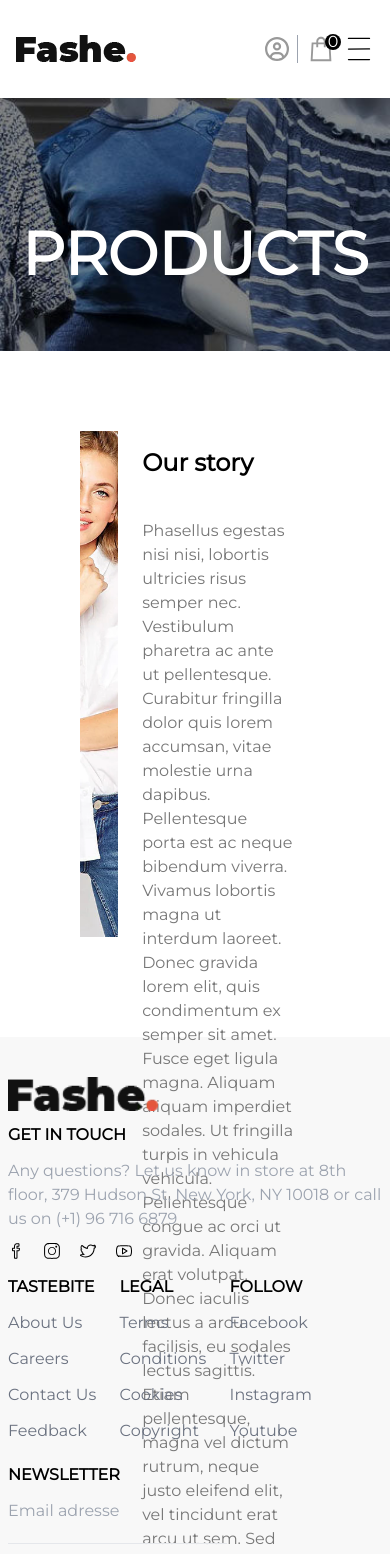
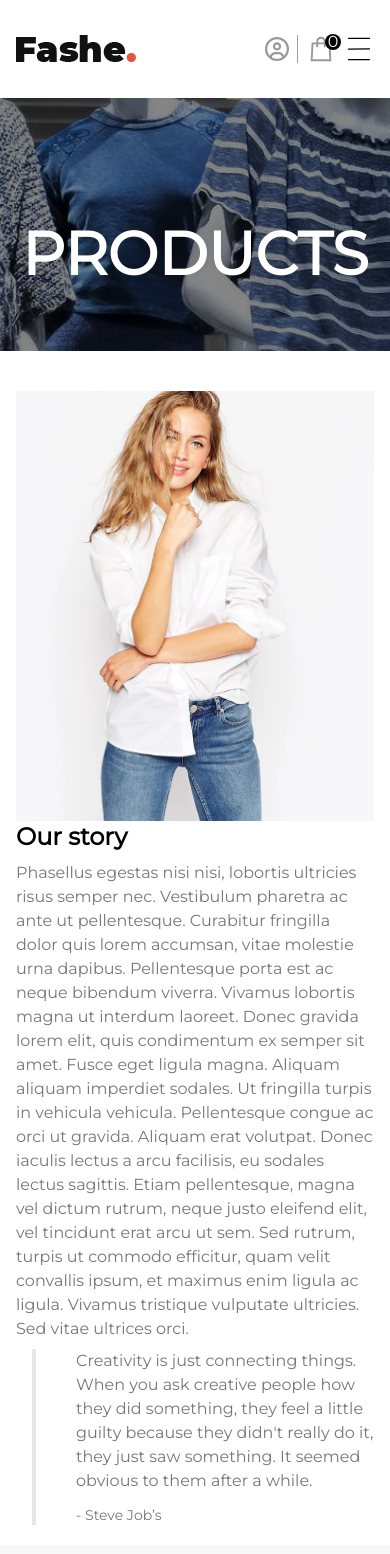
Before and after one commit to sarachafikidrissi/React_Final_Project_Sara_Chafik_idrissi, a React (Create React App) app: page /about in a window 390 px wide. Shown: the top 1554 px of the page. Built offline with nearby package versions, Linux system fonts and the light colour scheme.

Commit message:
add responsivity to about page

```diff
--- a/src/pages/About/About.jsx
+++ b/src/pages/About/About.jsx
@@ -4,7 +4,7 @@ import AboutStroy from './Components/AboutStroy'
 
 const About = () => {
   return (
-    <div>
+    <div className='flex flex-col gap-y-10'>
       <AboutBanner />
       <AboutStroy />
     </div>
--- a/src/pages/About/Components/AboutStroy.jsx
+++ b/src/pages/About/Components/AboutStroy.jsx
@@ -3,11 +3,11 @@ import { assets } from '../../../assets'
 
 const AboutStroy = () => {
   return (
-  <div className='flex justify-center p-20 gap-x-2 text-[#777777]'>
-    <div className='w-[25vw] overflow-hidden group '>
-    <img src={assets.aboutStory} alt="" className='h-[60vh] object-cover  group-hover:scale-110 transition-transform duration-1000 ease-in-out' />
+  <div className='flex sm:flex-row flex-col  justify-center sm:p-20 px-4 gap-x-1 text-[#777777]'>
+    <div className='sm:w-[25vw]  overflow-hidden group '>
+    <img src={assets.aboutStory} alt="" className='sm:h-[60vh] object-cover  group-hover:scale-110 transition-transform duration-1000 ease-in-out' />
     </div>
-    <div className=' w-[60vw] h-[60vh] p-4 flex flex-col gap-y-10'>
+    <div className=' sm:w-[60vw] sm:h-[60vh] sm:p-4 flex flex-col sm:gap-y-10 gap-y-2'>
         <h1 className='text-2xl font-extrabold text-black'>Our story</h1>
         <p>Phasellus egestas nisi nisi, lobortis ultricies risus semper nec. Vestibulum pharetra ac ante ut pellentesque. Curabitur fringilla dolor quis lorem accumsan, vitae molestie urna dapibus. Pellentesque porta est ac neque bibendum viverra. Vivamus lobortis magna ut interdum laoreet. Donec gravida lorem elit, quis condimentum ex semper sit amet. Fusce eget ligula magna. Aliquam aliquam imperdiet sodales. Ut fringilla turpis in vehicula vehicula. Pellentesque congue ac orci ut gravida. Aliquam erat volutpat. Donec iaculis lectus a arcu facilisis, eu sodales lectus sagittis. Etiam pellentesque, magna vel dictum rutrum, neque justo eleifend elit, vel tincidunt erat arcu ut sem. Sed rutrum, turpis ut commodo efficitur, quam velit convallis ipsum, et maximus enim ligula ac ligula. Vivamus tristique vulputate ultricies. Sed vitae ultrices orci.</p>
 
```
